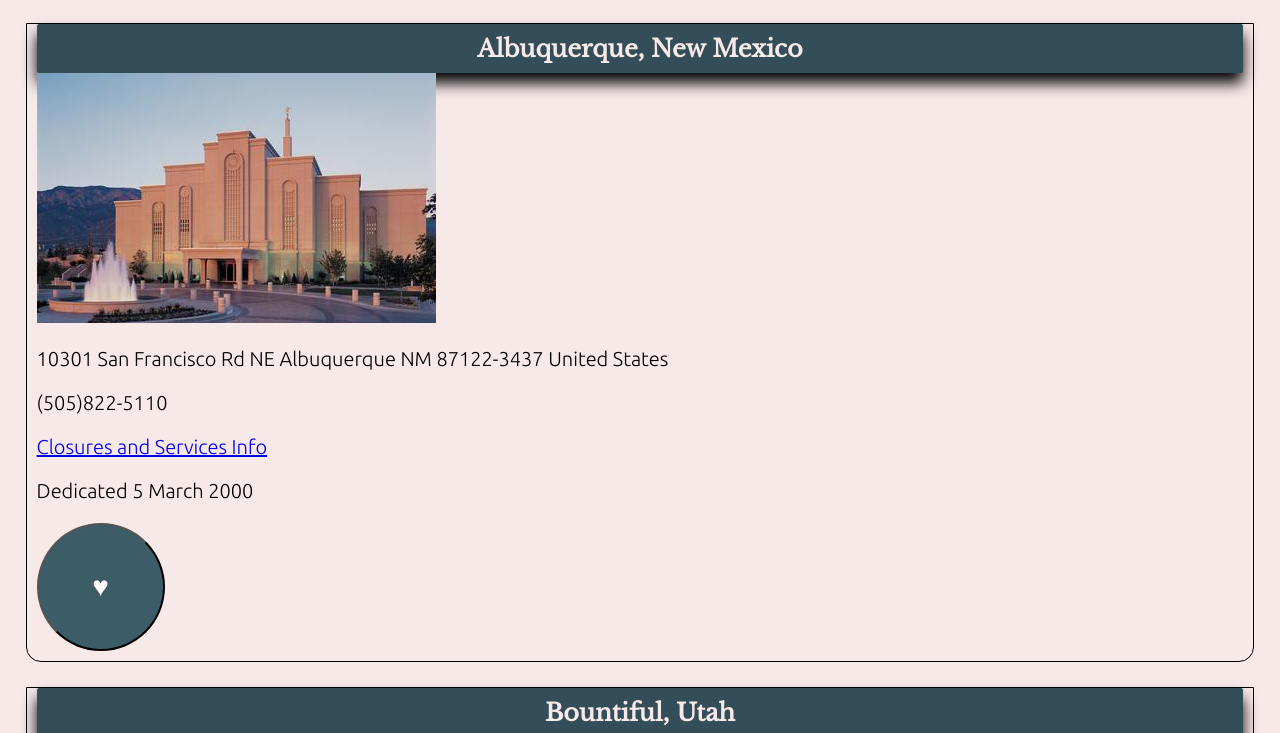
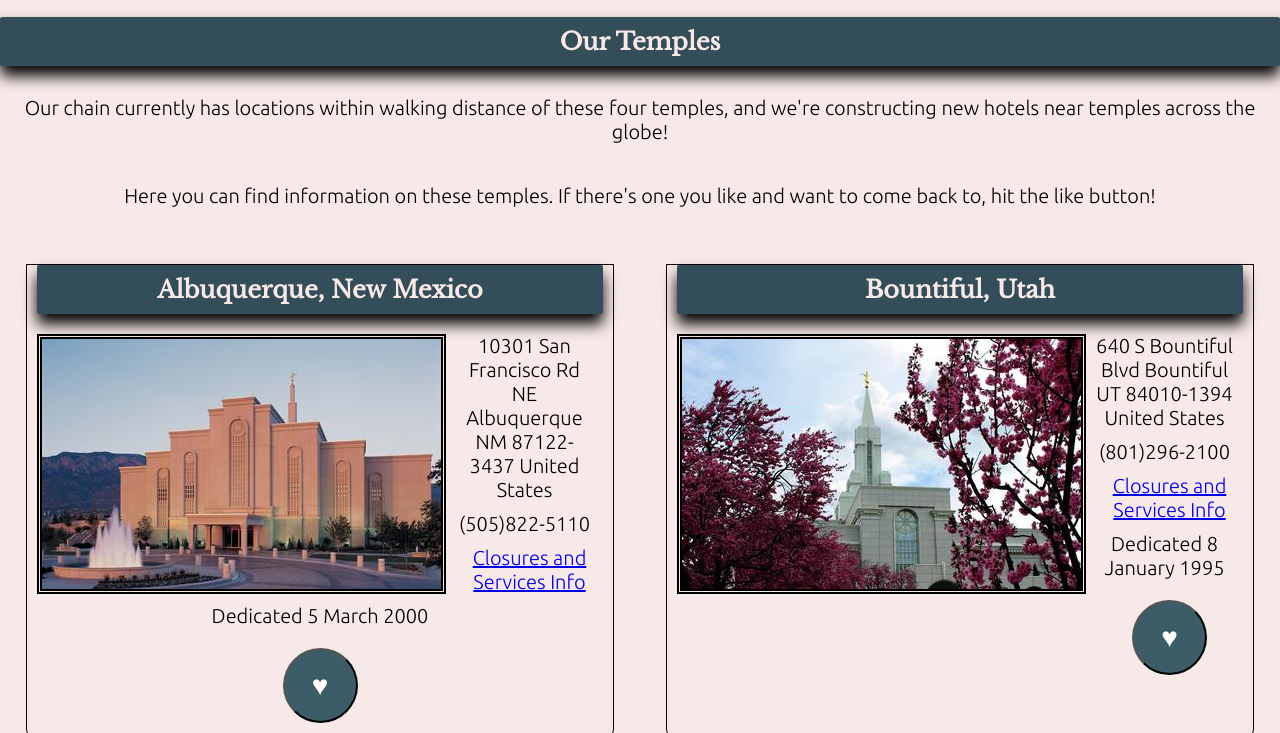
Before and after one commit to carthomp/wdd230-2, a plain HTML site: page temple.html in a window 1280 px wide. Shown: the part 219-952 px from the top of the page. Drawn offline with nearby package versions, Linux system fonts and the light colour scheme.

Commit message:
Finished temples page

```diff
--- a/css/base.css
+++ b/css/base.css
@@ -132,8 +132,18 @@ body {
     margin: 0;
 }
 
+/* Homepage Content */
+
+
+
+/* Temple Page Content */
 .temples-content {
     margin-top: 20px;
+    text-align: center;
+}
+
+.temples-content p {
+    padding: 10px;
 }
 
 .card {
@@ -142,11 +152,22 @@ body {
     padding-top: 0px;
     border: 1px solid black;
     border-radius: 0px 0px 15px 15px;
+    text-align: center;
+}
+
+.card p {
+    padding: 0px;
+    margin: 5px;
+}
+
+.card img {
+    max-width: 100%;
+    border: 5px double black;
 }
 
 .likebutton {
-    width: 10vw;
-    height: 10vw;
+    width: 15vw;
+    height: 15vw;
     font-size: 175%;
     text-align: center;
     background-color: var(--accent-1);
@@ -161,7 +182,7 @@ body {
 
 .liked {
     background-color: white;
-    border: 1px solid var(--accent-1);
+    border: 5px double var(--accent-1);
     color: var(--accent-2);
     font-size: 200%;
 }
--- a/css/large.css
+++ b/css/large.css
@@ -10,4 +10,10 @@
         max-width: auto;
         background-color: var(--accent-1);
     }
+
+    /* Temples Page */
+    .temples-cards {
+        display: grid;
+        grid-template-columns: 1fr 1fr;
+    }
 }
--- a/css/medium.css
+++ b/css/medium.css
@@ -32,4 +32,24 @@
     nav li a:hover {
         font-size: 1.38em;
     }
+
+    /* Temples Page */
+    .card img {
+        float: left;
+        margin-top: 20px;
+        margin-right: 10px;
+    }
+
+    .card p:first-of-type {
+        margin-top: 20px;
+    }
+
+    .card p, .likebutton {
+        margin: 10px;
+    }
+
+    .likebutton {
+        max-width: 75px;
+        max-height: 75px;
+    }
 }
--- a/js/temple_cards.js
+++ b/js/temple_cards.js
@@ -66,7 +66,7 @@ let likedList = storage.getItem("likedTemples");
 console.log(likedList);
 let defaultLikes = [0,0,0,0];
 if (likedList === null) storage.setItem("likedTemples", defaultLikes);
-const content = document.querySelector("div.temples-content");
+const content = document.querySelector("div.temples-cards");
 const requestURL = "https://carthomp.github.io/wdd230-2/data/data.json";
 
 fetch(requestURL)
--- a/temple.html
+++ b/temple.html
@@ -28,7 +28,12 @@
         </nav>
     </header>
     <main>
-        <div class="temples-content"></div>
+        <div class="temples-content">
+            <h2>Our Temples</h2>
+            <p>Our chain currently has locations within walking distance of these four temples, and we're constructing new hotels near temples across the globe!</p>
+            <p>Here you can find information on these temples. If there's one you like and want to come back to, hit the like button!</p>
+            <div class="temples-cards"></div>
+        </div>
     </main>
     <footer>
         <picture><img src="images/templepng.png" alt="Temple Inn and Suites Logo" class="footer-logo"></picture>
```
